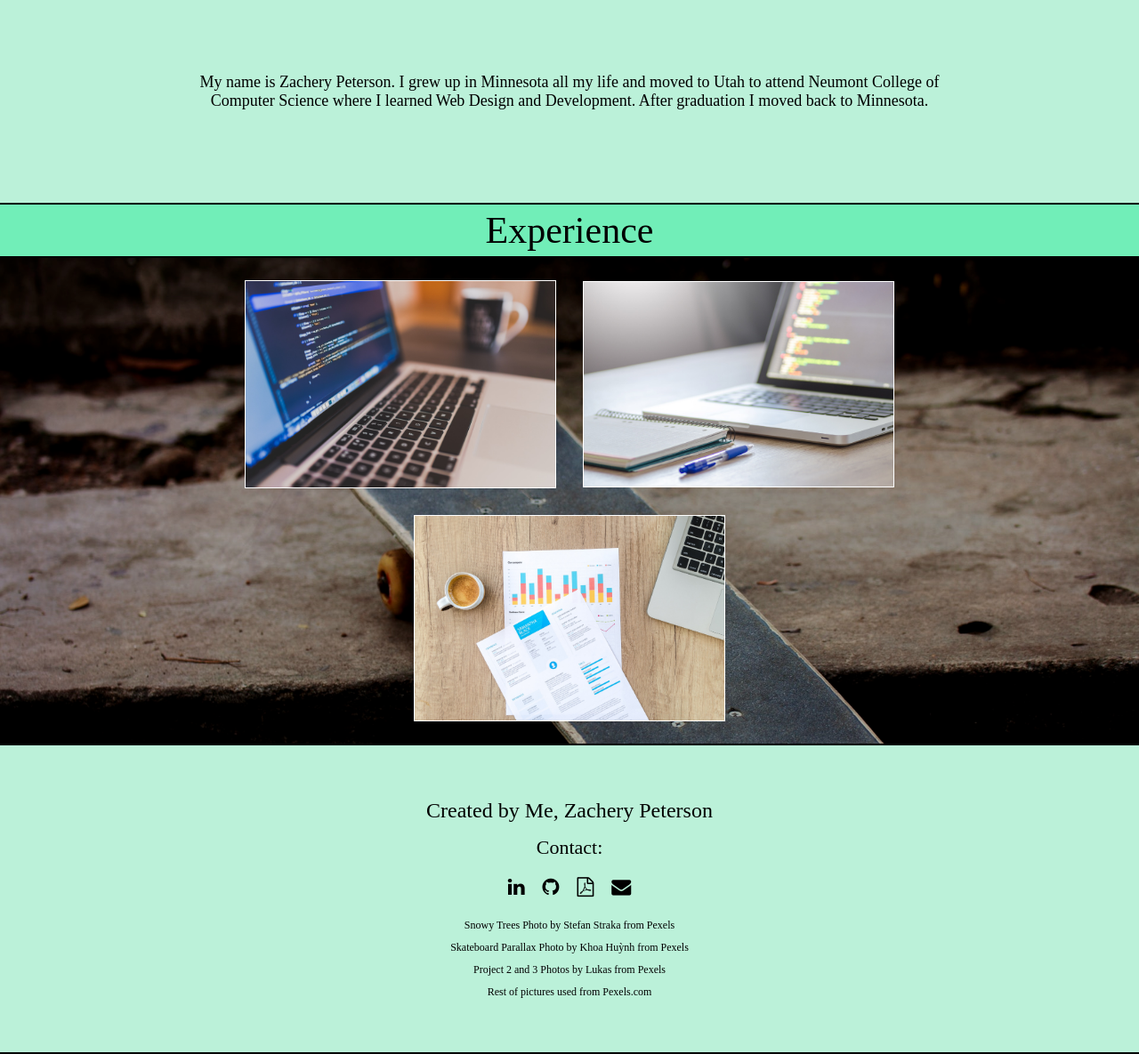
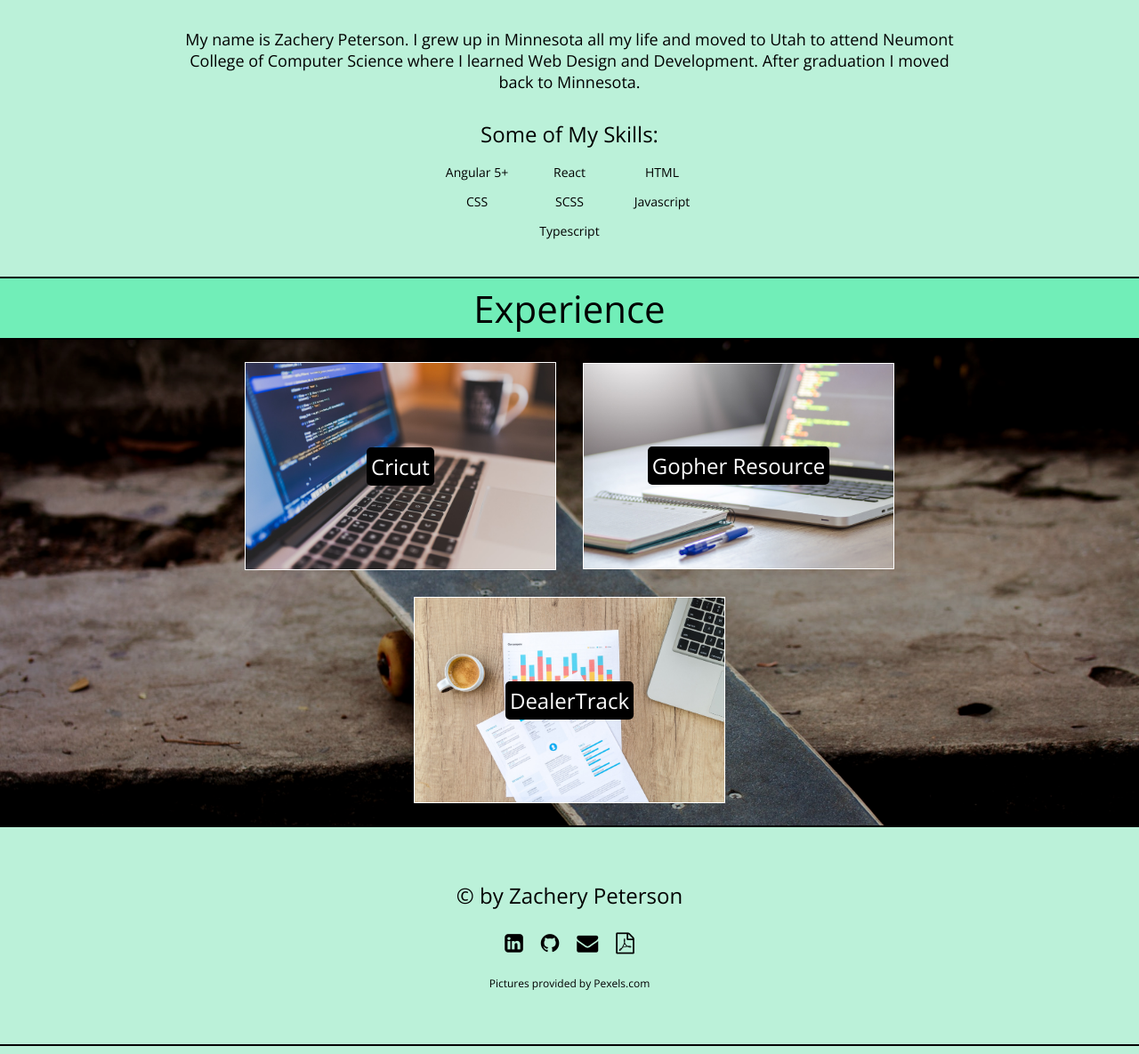
Before and after one commit to ZachPeterson22/Portfolio, a website: page index.html in a window 1280 px wide. Shown: the part 463-1648 px from the top of the page at 89% size. Drawn offline with nearby package versions, Linux system fonts and the light colour scheme.

Commit message:
finsihed portfolio v 1.2

```diff
--- a/index.html
+++ b/index.html
@@ -5,6 +5,7 @@
     <meta charset="UTF-8">
     <meta name="viewport" content="width=device-width, initial-scale=1.0">
     <meta http-equiv="X-UA-Compatible" content="ie=edge">
+    <link href="https://fonts.googleapis.com/css?family=Open+Sans" rel="stylesheet">
     <link rel="stylesheet" href="https://cdnjs.cloudflare.com/ajax/libs/font-awesome/4.7.0/css/font-awesome.min.css">
     <link rel="stylesheet" href="styles/main.css">
     <title>Zachery Peterson - Web Guy</title>
@@ -35,6 +36,18 @@
                 <div class="content-info bio">My name is Zachery Peterson. I grew up in Minnesota all my life and moved
                     to Utah to attend Neumont College of Computer Science where I learned Web Design and Development.
                     After graduation I moved back to Minnesota.</div>
+                <div class="my-skills">
+                    <div class="skills-title">Some of My Skills:</div>
+                    <div class="skills">
+                        <div class="skill">Angular 5+</div>
+                        <div class="skill">React</div>
+                        <div class="skill">HTML</div>
+                        <div class="skill">CSS</div>
+                        <div class="skill">SCSS</div>
+                        <div class="skill">Javascript</div>
+                        <div class="skill">Typescript</div>
+                    </div>
+                </div>
             </div>
         </div>
 
@@ -86,19 +99,16 @@
         </div>
     </main>
     <footer>
-        <div class="signautre">Created by Me, Zachery Peterson</div>
-        <div class="contact">Contact:</div>
+        <div class="signautre">&#169; by Zachery Peterson</div>
+        <!-- <div class="contact">Contact:</div> -->
         <div class="socials">
-            <a href="https://www.linkedin.com/in/zachery-peterson/" target="_blank"><span class="fa fa-linkedin"></span></a>
+            <a href="https://www.linkedin.com/in/zachery-peterson/" target="_blank"><span class="fa fa-linkedin-square"></span></a>
             <a href="https://github.com/ZachPeterson22" target="_blank"><span class="fa fa-github"></span></a>
+            <a href="mailto:zachrp2296@gmail.com"><span class="fa fa-envelope"></span></a>
             <a href="Resume.pdf" target="_blank"><span class="fa fa-file-pdf-o"></span></a>
-            <a href="mailto:zachrp2296@gmail.com"><span class="fa fa-envelope"></span></a>
         </div>
         <div class="credits">
-            <div class="photo-credit">Snowy Trees Photo by Stefan Straka from Pexels</div>
-            <div class="photo-credit">Skateboard Parallax Photo by Khoa Huỳnh from Pexels</div>
-            <div class="photo-credit">Project 2 and 3 Photos by Lukas from Pexels</div>
-            <div class="photo-credit">Rest of pictures used from Pexels.com</div>
+            <div class="photo-credit">Pictures provided by Pexels.com</div>
         </div>
     </footer>
 </body>
--- a/scss/_content.scss
+++ b/scss/_content.scss
@@ -29,14 +29,42 @@ main {
         justify-content: center;
         align-items: center;
         width: 100%;
+        margin: 10px;
         font-size: 18px;
-        // @include borderBlack();
-        // flex: 1;
         &.bio {
           text-align: center;
         }
         &.bio2 {
           text-align: center;
+        }
+      }
+      .my-skills {
+        display: flex;
+        flex-direction: column;
+        justify-content: center;
+        align-items: center;
+        text-align: center;
+        width: 100%;
+        margin: 10px;
+        .skills-title {
+          font-size: 24px;
+          padding: 10px;
+        }
+        .skills {
+          display: flex;
+          flex-direction: row;
+          justify-content: center;
+          align-items: center;
+          flex-wrap: wrap;
+          max-height: 150px;
+          width: 350px;
+          .skill {
+            // border: black 1px solid;
+            font-size: 14px;
+            padding: 5px;
+            margin: 2px;
+            width: 100px;
+          }
         }
       }
     }
@@ -87,40 +115,41 @@ main {
               z-index: 100;
               display: flex;
               flex-direction: column;
-              justify-content: space-evenly;
+              justify-content: center;
               align-items: center;
+              // background-color: rgba(black, 0.4);
               text-align: center;
               transition: all 0.5s linear;
               .project-info-title,
-              .project-info,
-              .project-info-technologies {
-                visibility: hidden;
+              .project-info {
                 border: none;
                 color: white;
                 opacity: 0;
                 transition: all 0.5s linear;
               }
               .project-info-title {
+                background-color: rgba(black, 1);
+                border-radius: 5px;
+                padding: 5px;
                 font-size: 24px;
-                border-bottom: white 1px solid;
+                opacity: 1;
               }
               .project-info {
                 width: 80%;
                 margin: 0 auto;
-              }
-              .project-info-technologies {
-                .technology-title {
-                }
-                .technology {
-                  font-size: 12px;
-                }
+                display: none;
               }
               &:hover {
                 background-color: rgba(black, 0.8);
-                .project-info-title,
-                .project-info,
-                .project-info-technologies {
-                  visibility: visible;
+                justify-content: space-evenly;
+                .project-info-title {
+                  background: none;
+                  border-radius: 0;
+                  border-bottom: white 1px solid;
+                  padding: 0;
+                }
+                .project-info {
+                  display: flex;
                   opacity: 1;
                 }
               }
@@ -136,7 +165,7 @@ main {
     height: 300px;
 
     background-attachment: fixed;
-    background-position: center;
+    background-position: bottom;
     background-repeat: no-repeat;
     background-size: cover;
 
--- a/scss/_navbar.scss
+++ b/scss/_navbar.scss
@@ -40,7 +40,7 @@ footer {
   .contact {
     text-align: center;
     margin: 5px;
-    font-size: 22px;
+    font-size: 24px;
   }
   .socials {
     display: flex;
@@ -51,11 +51,11 @@ footer {
       .fa {
         border-radius: 50%;
         padding: 5px;
-        font-size: 22px;
+        font-size: 24px;
         text-align: center;
         text-decoration: none;
         margin: 5px;
-        &.fa-linkedin {
+        &.fa-linkedin-square {
           color: black;
         }
         &.fa-github {
--- a/scss/main.scss
+++ b/scss/main.scss
@@ -2,6 +2,7 @@
   box-sizing: border-box;
   margin: 0;
   padding: 0;
+  font-family: "Open Sans", sans-serif;
 }
 
 $primary-color: #71eeb8;
```
Also changed, not shown: styles/main.css.
